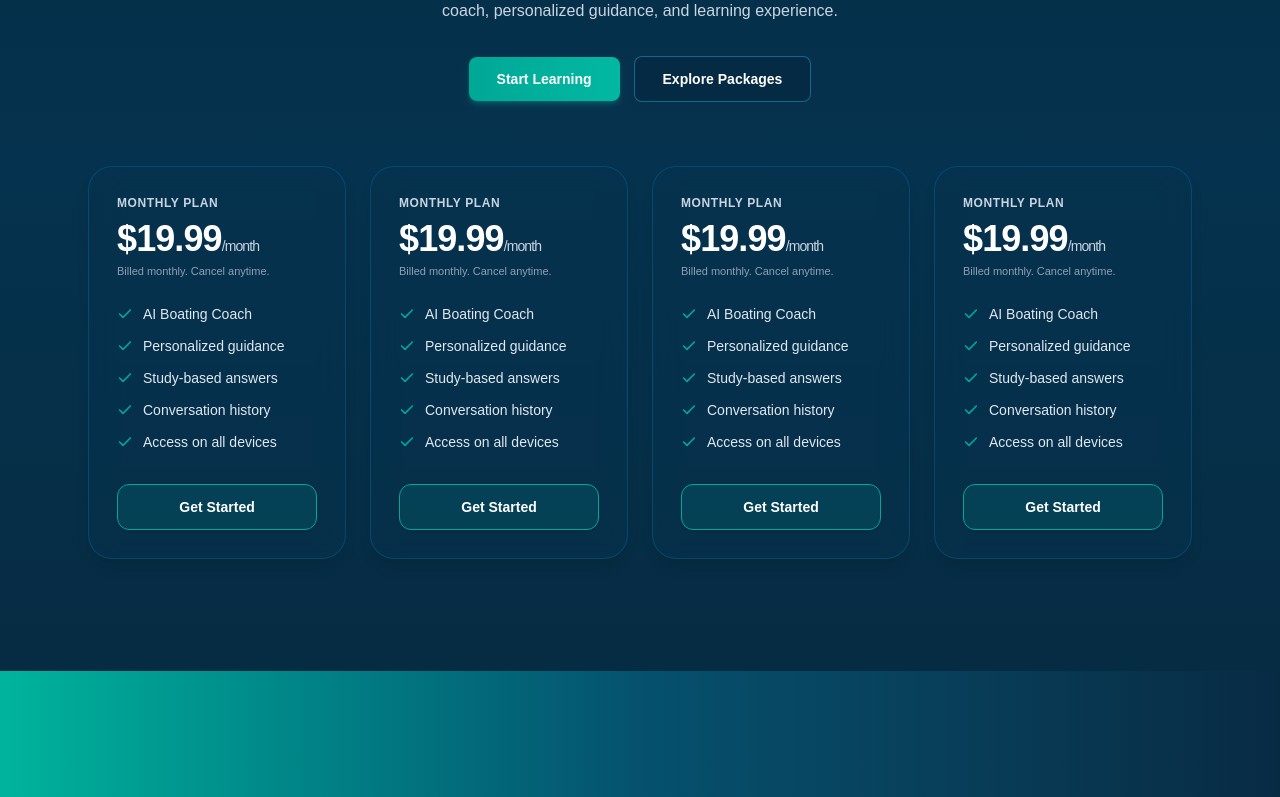
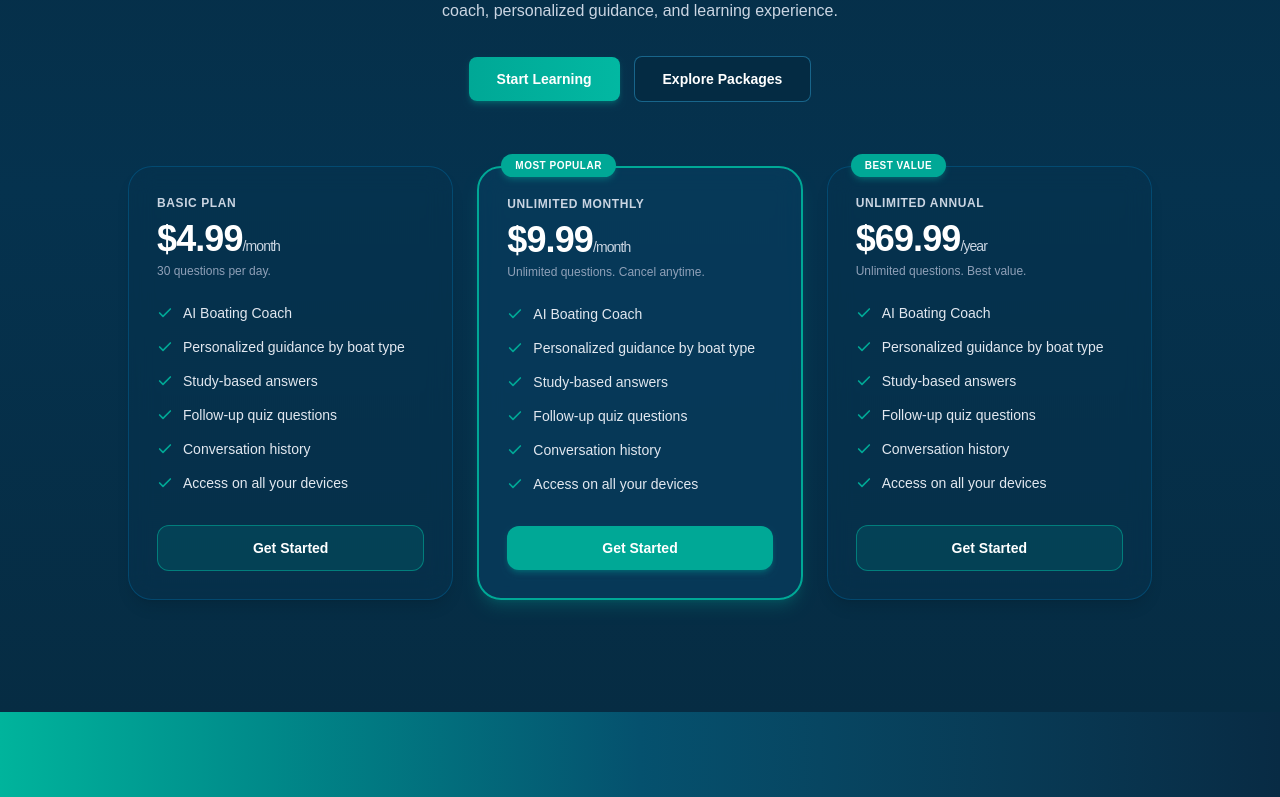
Before and after one commit to umairamjadnxthatch/first-mate-web, a Next.js app: page / in a window 1280 px wide. Shown: the part 7368-8165 px from the top of the page. Built offline with nearby package versions, Linux system fonts and the light colour scheme.

Commit message:
update pricing plan

```diff
--- a/components/home/PricingSection.tsx
+++ b/components/home/PricingSection.tsx
@@ -3,43 +3,64 @@ import Link from "next/link";
 
 const features = [
   "AI Boating Coach",
-  "Personalized guidance",
+  "Personalized guidance by boat type",
   "Study-based answers",
+  "Follow-up quiz questions",
   "Conversation history",
-  "Access on all devices",
+  "Access on all your devices",
 ];
 
 const plans = [
-  { name: "Starter", price: "19.99" },
-  { name: "Growth", price: "19.99" },
-  { name: "Pro", price: "19.99" },
-  { name: "Captain", price: "19.99" },
+  {
+    name: "Basic Plan",
+    price: "4.99",
+    period: "month",
+    description: "30 questions per day.",
+    badge: null,
+    buttonStyle: "dark",
+  },
+  {
+    name: "Unlimited Monthly",
+    price: "9.99",
+    period: "month",
+    description: "Unlimited questions. Cancel anytime.",
+    badge: "Most Popular",
+    buttonStyle: "teal",
+  },
+  {
+    name: "Unlimited Annual",
+    price: "69.99",
+    period: "year",
+    description: "Unlimited questions. Best value.",
+    badge: "Best Value",
+    buttonStyle: "dark",
+  },
 ];
 
 export default function PricingSection() {
   return (
-    <section className="relative overflow-hidden bg-gradient-to-b from-[#062c43] via-[#05324e] to-[#062c43] py-20 text-white sm:py-28">
+    <section className="relative overflow-hidden bg-gradient-to-b from-[#062c43] via-[#05324e] to-[#062c43] py-16 sm:py-24 lg:py-28 text-white">
       {/* Subtle ambient lighting */}
       <div className="pointer-events-none absolute inset-0 bg-[radial-gradient(ellipse_at_top,_var(--tw-gradient-stops))] from-[#00a896]/10 via-transparent to-transparent" />
 
-      <div className="relative mx-auto max-w-6xl px-6">
+      <div className="relative mx-auto max-w-6xl px-4 sm:px-6 lg:px-8">
         {/* Header */}
         <div className="flex flex-col items-center text-center">
-          <span className="mb-6 inline-flex items-center justify-center rounded-full border border-[#38bdf8]/50 bg-[#083344]/60 px-4 py-1.5 text-[11px] font-semibold uppercase tracking-widest text-[#38bdf8] shadow-sm sm:text-xs">
+          <span className="mb-4 sm:mb-6 inline-flex items-center justify-center rounded-full border border-[#38bdf8]/50 bg-[#083344]/60 px-4 py-1.5 text-[11px] font-semibold uppercase tracking-widest text-[#38bdf8] shadow-sm sm:text-xs">
             Meet Your AI Boating Coach
           </span>
-          <h2 className="text-4xl font-extrabold leading-tight tracking-tight text-white sm:text-5xl">
+          <h2 className="text-3xl font-extrabold leading-tight tracking-tight text-white sm:text-5xl">
             Simple Pricing.
             <br />
             <span className="text-[#00a896]">Powerful Coaching.</span>
           </h2>
-          <p className="mt-5 max-w-2xl text-sm leading-relaxed text-slate-300 sm:text-base">
+          <p className="mt-4 sm:mt-5 max-w-2xl text-sm leading-relaxed text-slate-300 sm:text-base">
             Choose the plan that fits your boating journey and get unlimited
             access to your AI boating coach, personalized guidance, and
             learning experience.
           </p>
 
-          <div className="mt-8 flex flex-col items-center justify-center gap-3.5 sm:flex-row">
+          <div className="mt-6 sm:mt-8 flex flex-col items-center justify-center gap-3.5 sm:flex-row w-full sm:w-auto">
             <Link
               href="/get-started"
               className="w-full cursor-pointer rounded-lg bg-gradient-to-r from-[#00a896] to-[#02b8a2] px-7 py-3 text-center text-sm font-semibold text-white shadow-md shadow-[#00a896]/30 transition-all duration-200 hover:brightness-110 sm:w-auto"
@@ -56,44 +77,75 @@ export default function PricingSection() {
         </div>
 
         {/* Plan cards */}
-        <div className="mt-16 grid grid-cols-1 gap-6 sm:grid-cols-2 lg:grid-cols-4">
-          {plans.map((plan) => (
+        <div className="mt-12 sm:mt-16 grid grid-cols-1 gap-6 sm:grid-cols-2 lg:grid-cols-3 max-w-5xl mx-auto items-stretch">
+          {plans.map((plan, index) => {
+            const isFeatured = plan.badge === "Most Popular";
+            const isThird = index === 2;
+
+            return (
               <div
                 key={plan.name}
-              className="group flex flex-col justify-between rounded-3xl border border-[#0284c7]/30 bg-[#06334f]/50 p-6 text-white shadow-lg backdrop-blur-md transition-all duration-300 ease-out hover:-translate-y-1.5 hover:border-[#38bdf8]/60 hover:bg-[#073b5c]/70 hover:shadow-2xl hover:shadow-[#00a896]/25 sm:p-7"
+                className={`relative flex flex-col ${
+                  isThird
+                    ? "sm:col-span-2 sm:max-w-md sm:mx-auto sm:w-full lg:col-span-1 lg:max-w-none"
+                    : "w-full max-w-md mx-auto sm:max-w-none"
+                }`}
+              >
+                {/* Badge */}
+                {plan.badge && (
+                  <span className="absolute -top-3 left-6 z-10 rounded-full bg-[#00a896] px-3.5 py-1 text-[10px] font-bold uppercase tracking-wider text-white shadow-md shadow-[#00a896]/30">
+                    {plan.badge}
+                  </span>
+                )}
+
+                <div
+                  className={`group flex h-full flex-col justify-between rounded-3xl p-6 sm:p-7 text-white shadow-lg backdrop-blur-md transition-all duration-300 ease-out hover:-translate-y-1.5 hover:shadow-2xl hover:shadow-[#00a896]/25 ${
+                    isFeatured
+                      ? "border-2 border-[#00a896] bg-[#073b5c]/80 shadow-[#00a896]/20"
+                      : "border border-[#0284c7]/30 bg-[#06334f]/50 hover:border-[#38bdf8]/60 hover:bg-[#073b5c]/70"
+                  }`}
                 >
                   <div>
                     <p className="text-xs font-semibold uppercase tracking-wider text-slate-300">
-                  Monthly Plan
+                      {plan.name}
                     </p>
-                <p className="mt-2 text-4xl font-extrabold tracking-tight text-white">
+                    <p className="mt-2 text-3xl sm:text-4xl font-extrabold tracking-tight text-white">
                       ${plan.price}
                       <span className="text-sm font-normal text-slate-300">
-                    /month
+                        /{plan.period}
                       </span>
                     </p>
-                <p className="mt-1 text-[11px] text-slate-400">
-                  Billed monthly. Cancel anytime.
+                    <p className="mt-1 text-xs text-slate-400">
+                      {plan.description}
                     </p>
 
-                <ul className="mt-6 space-y-3">
+                    <ul className="mt-6 space-y-3 sm:space-y-3.5">
                       {features.map((feature) => (
                         <li
                           key={feature}
-                      className="flex items-center gap-2.5 text-sm font-medium text-slate-200"
+                          className="flex items-center gap-2.5 text-xs sm:text-sm font-medium text-slate-200"
                         >
                           <Check className="h-4 w-4 shrink-0 text-[#00a896] stroke-[2.5]" />
-                      {feature}
+                          <span>{feature}</span>
                         </li>
                       ))}
                     </ul>
                   </div>
 
-              <button className="mt-8 w-full cursor-pointer rounded-xl border border-[#00a896] bg-[#00a896]/15 py-3 text-sm font-semibold text-white shadow-sm transition-all duration-200 hover:bg-[#00a896] hover:shadow-md hover:shadow-[#00a896]/30">
+                  <Link
+                    href="/get-started"
+                    className={`mt-8 flex w-full cursor-pointer items-center justify-center rounded-xl py-3 text-sm font-semibold transition-all duration-200 ${
+                      plan.buttonStyle === "teal"
+                        ? "bg-[#00a896] text-white shadow-md shadow-[#00a896]/30 hover:bg-[#02b8a2] hover:brightness-110"
+                        : "border border-[#00a896]/60 bg-[#00a896]/15 text-white hover:bg-[#00a896] hover:shadow-md hover:shadow-[#00a896]/30"
+                    }`}
+                  >
                     Get Started
-              </button>
+                  </Link>
                 </div>
-          ))}
+              </div>
+            );
+          })}
         </div>
       </div>
     </section>
--- a/components/packages/PricingPlans.tsx
+++ b/components/packages/PricingPlans.tsx
@@ -12,50 +12,42 @@ const features = [
 
 const plans = [
   {
-    name: "Annual Plan",
-    price: "199.99",
-    period: "year",
-    note: "Billed annually. Best value — save $40 vs monthly.",
-    badge: "Most Popular",
-    buttonStyle: "dark",
-  },
-  {
-    name: "Monthly Plan",
-    price: "19.99",
+    name: "Basic Plan",
+    price: "4.99",
     period: "month",
-    note: "Billed monthly. Cancel anytime.",
-    badge: null,
-    buttonStyle: "teal",
-  },
-  {
-    name: "Annual Plan",
-    price: "199.99",
-    period: "year",
-    note: "Billed annually. Best value — save $40 vs monthly.",
+    note: "30 questions per day.",
     badge: null,
     buttonStyle: "dark",
   },
   {
-    name: "Monthly Plan",
-    price: "19.99",
+    name: "Unlimited Monthly",
+    price: "9.99",
     period: "month",
-    note: "Billed monthly. Cancel anytime.",
-    badge: null,
+    note: "Unlimited questions. Cancel anytime.",
+    badge: "Most Popular",
     buttonStyle: "teal",
+  },
+  {
+    name: "Unlimited Annual",
+    price: "69.99",
+    period: "year",
+    note: "Unlimited questions. Best value.",
+    badge: "Best Value",
+    buttonStyle: "dark",
   },
 ];
 
 export default function PricingPlans() {
   return (
-    <section className="bg-[#f0f4f9] py-20 sm:py-28">
-      <div className="mx-auto max-w-7xl px-6">
+    <section className="bg-[#f0f4f9] py-16 sm:py-24 lg:py-28">
+      <div className="mx-auto max-w-6xl px-4 sm:px-6 lg:px-8">
         {/* Header */}
         <div className="flex flex-col items-center text-center">
-          <span className="mb-6 inline-flex items-center justify-center rounded-full border border-[#38bdf8]/60 bg-[#e0f2fe]/80 px-4 py-1.5 text-[11px] font-semibold uppercase tracking-widest text-[#0284c7] shadow-sm sm:text-xs">
+          <span className="mb-4 sm:mb-6 inline-flex items-center justify-center rounded-full border border-[#38bdf8]/60 bg-[#e0f2fe]/80 px-4 py-1.5 text-[11px] font-semibold uppercase tracking-widest text-[#0284c7] shadow-sm sm:text-xs">
             Packages
           </span>
 
-          <h1 className="text-4xl font-extrabold tracking-tight text-[#0f172a] sm:text-5xl md:text-6xl">
+          <h1 className="text-3xl font-extrabold tracking-tight text-[#0f172a] sm:text-5xl md:text-6xl">
             Choose Your Plan
           </h1>
 
@@ -65,28 +57,42 @@ export default function PricingPlans() {
 
           <Link
             href="/get-started"
-            className="mt-7 inline-flex cursor-pointer items-center justify-center rounded-lg bg-[#07557c] px-7 py-3 text-sm font-semibold text-white shadow-sm transition-all duration-200 hover:bg-[#08223a]"
+            className="mt-6 sm:mt-7 inline-flex cursor-pointer items-center justify-center rounded-lg bg-[#07557c] px-7 py-3 text-sm font-semibold text-white shadow-sm transition-all duration-200 hover:bg-[#08223a]"
           >
             Start Learning
           </Link>
         </div>
 
         {/* Pricing Cards */}
-        <div className="mt-16 grid grid-cols-1 gap-6 sm:grid-cols-2 lg:grid-cols-4">
-          {plans.map((plan, index) => (
+        <div className="mt-12 sm:mt-16 grid grid-cols-1 gap-6 sm:grid-cols-2 lg:grid-cols-3 max-w-5xl mx-auto items-stretch">
+          {plans.map((plan, index) => {
+            const isFeatured = plan.badge === "Most Popular";
+            const isThird = index === 2;
+
+            return (
               <div
                 key={`${plan.name}-${index}`}
-              className="relative flex flex-col"
+                className={`relative flex flex-col ${
+                  isThird
+                    ? "sm:col-span-2 sm:max-w-md sm:mx-auto sm:w-full lg:col-span-1 lg:max-w-none"
+                    : "w-full max-w-md mx-auto sm:max-w-none"
+                }`}
               >
                 {/* Badge */}
                 {plan.badge && (
-                <span className="absolute -top-3.5 left-6 z-10 rounded-full bg-[#00a896] px-3.5 py-1 text-[10px] font-bold uppercase tracking-wider text-white shadow-sm">
+                  <span className="absolute -top-3 left-6 z-10 rounded-full bg-[#00a896] px-3.5 py-1 text-[10px] font-bold uppercase tracking-wider text-white shadow-sm">
                     {plan.badge}
                   </span>
                 )}
 
                 {/* Pricing Card */}
-              <div className="flex h-full flex-col justify-between rounded-3xl border border-slate-200/90 bg-white p-7 text-[#0f172a] shadow-[0_4px_20px_rgba(0,0,0,0.03)] transition-all duration-300 ease-out hover:-translate-y-1.5 hover:border-[#00a896] hover:shadow-xl hover:shadow-[#00a896]/10">
+                <div
+                  className={`flex h-full flex-col justify-between rounded-3xl bg-white p-6 sm:p-7 text-[#0f172a] shadow-[0_4px_20px_rgba(0,0,0,0.03)] transition-all duration-300 ease-out hover:-translate-y-1.5 hover:shadow-xl hover:shadow-[#00a896]/10 ${
+                    isFeatured
+                      ? "border-2 border-[#00a896] shadow-md shadow-[#00a896]/10"
+                      : "border border-slate-200/90 hover:border-[#00a896]"
+                  }`}
+                >
                   <div>
                     {/* Plan Name */}
                     <h3 className="text-lg font-bold tracking-tight text-[#0f172a]">
@@ -94,9 +100,8 @@ export default function PricingPlans() {
                     </h3>
 
                     {/* Price */}
-                  <p className="mt-2 text-4xl font-extrabold tracking-tight text-[#0f172a]">
+                    <p className="mt-2 text-3xl sm:text-4xl font-extrabold tracking-tight text-[#0f172a]">
                       ${plan.price}
-
                       <span className="text-sm font-normal text-[#64748b]">
                         /{plan.period}
                       </span>
@@ -108,11 +113,11 @@ export default function PricingPlans() {
                     </p>
 
                     {/* Features */}
-                  <ul className="mt-6 space-y-3.5">
+                    <ul className="mt-6 space-y-3 sm:space-y-3.5">
                       {features.map((feature) => (
                         <li
                           key={feature}
-                        className="flex items-center gap-2.5 text-sm text-[#334155]"
+                          className="flex items-center gap-2.5 text-xs sm:text-sm text-[#334155]"
                         >
                           <Check className="h-4 w-4 shrink-0 text-[#00a896] stroke-[2.5]" />
                           <span>{feature}</span>
@@ -124,7 +129,8 @@ export default function PricingPlans() {
                   {/* Get Started */}
                   <Link
                     href="/get-started"
-                  className={`mt-8 flex w-full cursor-pointer items-center justify-center rounded-xl py-3 text-sm font-semibold shadow-sm transition-all duration-200 ${plan.buttonStyle === "dark"
+                    className={`mt-8 flex w-full cursor-pointer items-center justify-center rounded-xl py-3 text-sm font-semibold shadow-sm transition-all duration-200 ${
+                      plan.buttonStyle === "dark"
                         ? "bg-[#0b1e33] text-white hover:bg-[#071524]"
                         : "bg-[#00a896] text-white shadow-md shadow-[#00a896]/20 hover:bg-[#009686]"
                     }`}
@@ -133,7 +139,8 @@ export default function PricingPlans() {
                   </Link>
                 </div>
               </div>
-          ))}
+            );
+          })}
         </div>
       </div>
     </section>
```
Also changed, not shown: components/layout/Navbar.tsx (+5 -4 lines), components/packages/WhatsIncluded.tsx (+8 -8 lines). Lines whose indentation alone changed are shown as unchanged.
